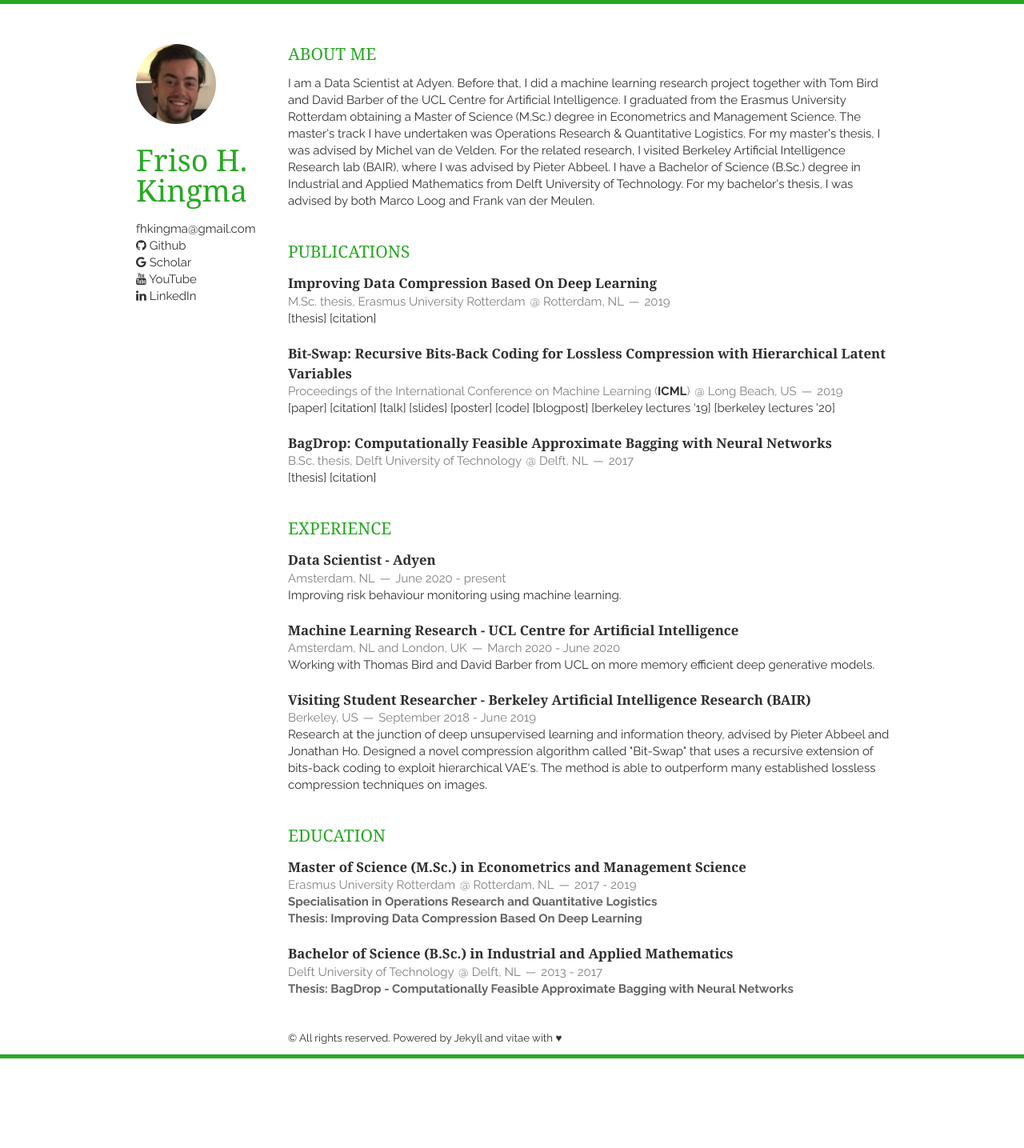
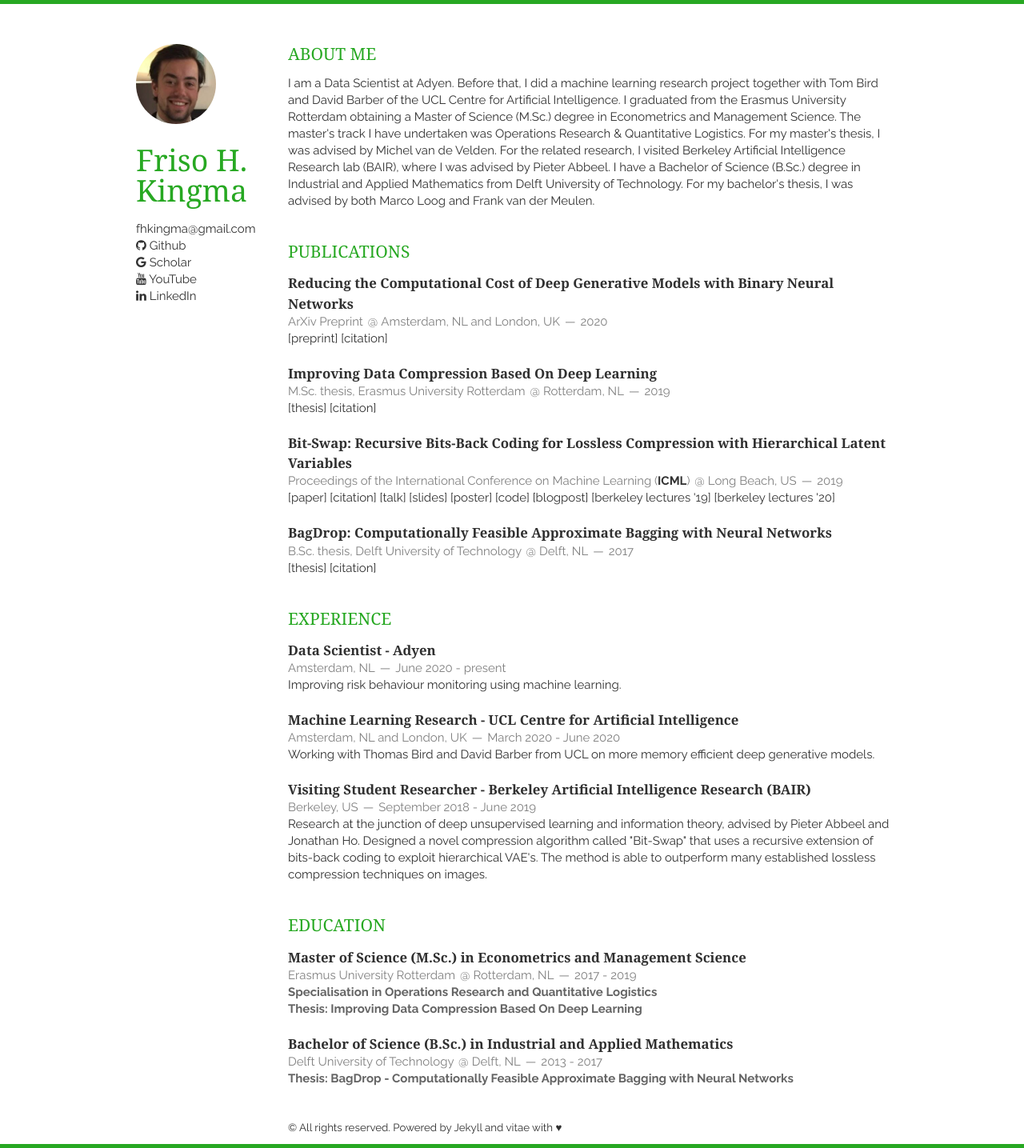
Before and after one commit to fhkingma/fhkingma.github.io, a Jekyll site: the page built from index.html, in a window 1280 px wide. Shown: the whole page at 80% size. Built offline with Jekyll 4.4.1, drawn with Linux system fonts in a browser that asks for light colours; nearby versions of some CDN libraries; the list of posts is cut into pages by our own code; before the commit the page ends 1323 px from its top, so only the background shows below that.

Commit message:
Added Reducing the Computational Cost of Deep Generative Models with Binary Neural Networks

```diff
--- a/_includes/publications.html
+++ b/_includes/publications.html
@@ -1,5 +1,15 @@
 <section class="thirteen columns">
     <h1>Publications</h1>
+    <article>
+        <header>
+            <h1>Reducing the Computational Cost of Deep Generative Models with Binary Neural Networks</h1>
+            <span>ArXiv Preprint</span>
+            <span><address>Amsterdam, NL and London, UK</address><time>2020</time></span>
+        </header>
+        <p>
+            [<a href="https://arxiv.org/abs/2010.13476">preprint</a>] [<a href="{{ site.baseurl }}static/binary/binary.bib">citation</a>]
+        </p>
+    </article>
     <article>
         <header>
             <h1>Improving Data Compression Based On Deep Learning</h1>
```
Also changed, not shown: static/binary/binary.bib (added, +7 -0 lines).
